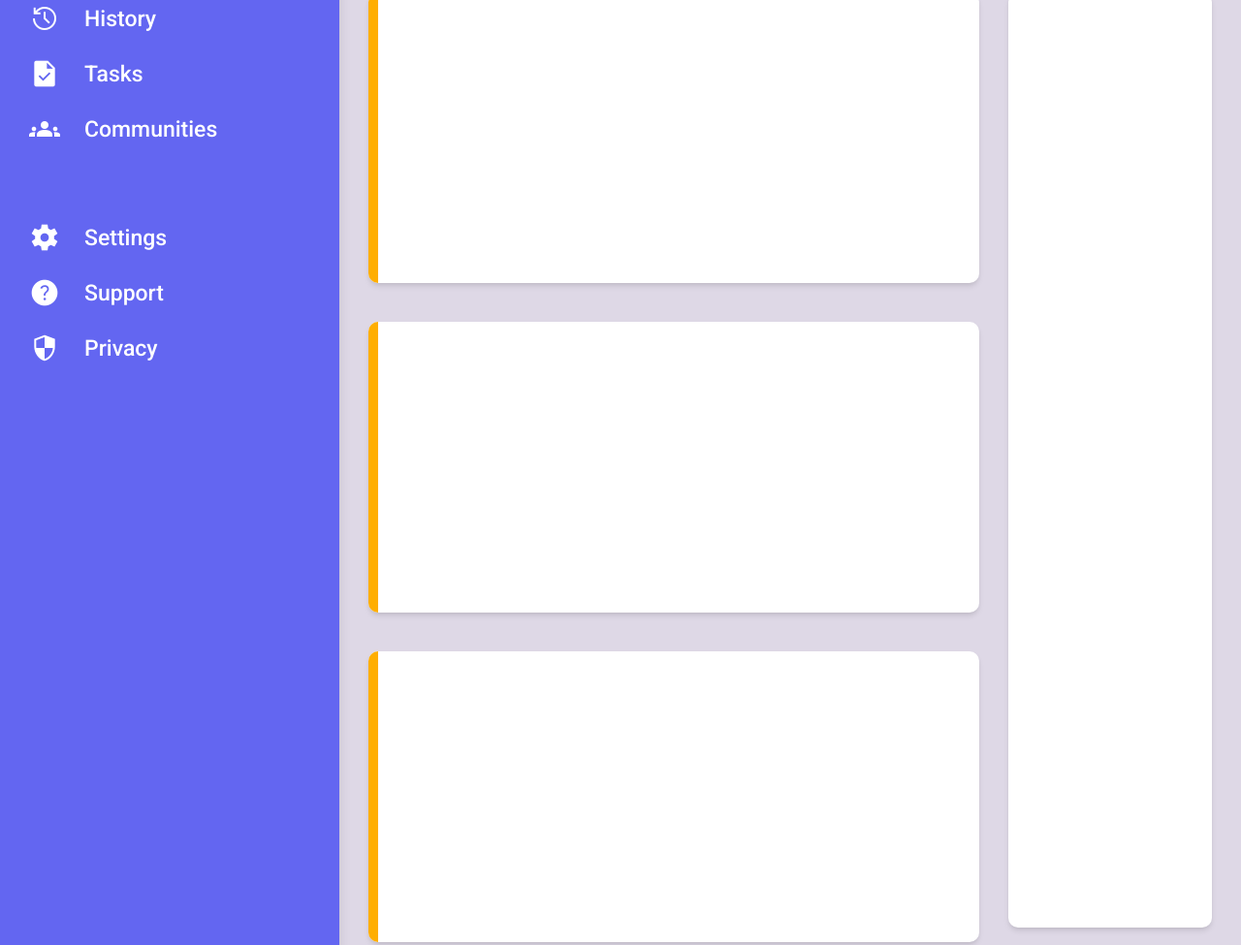
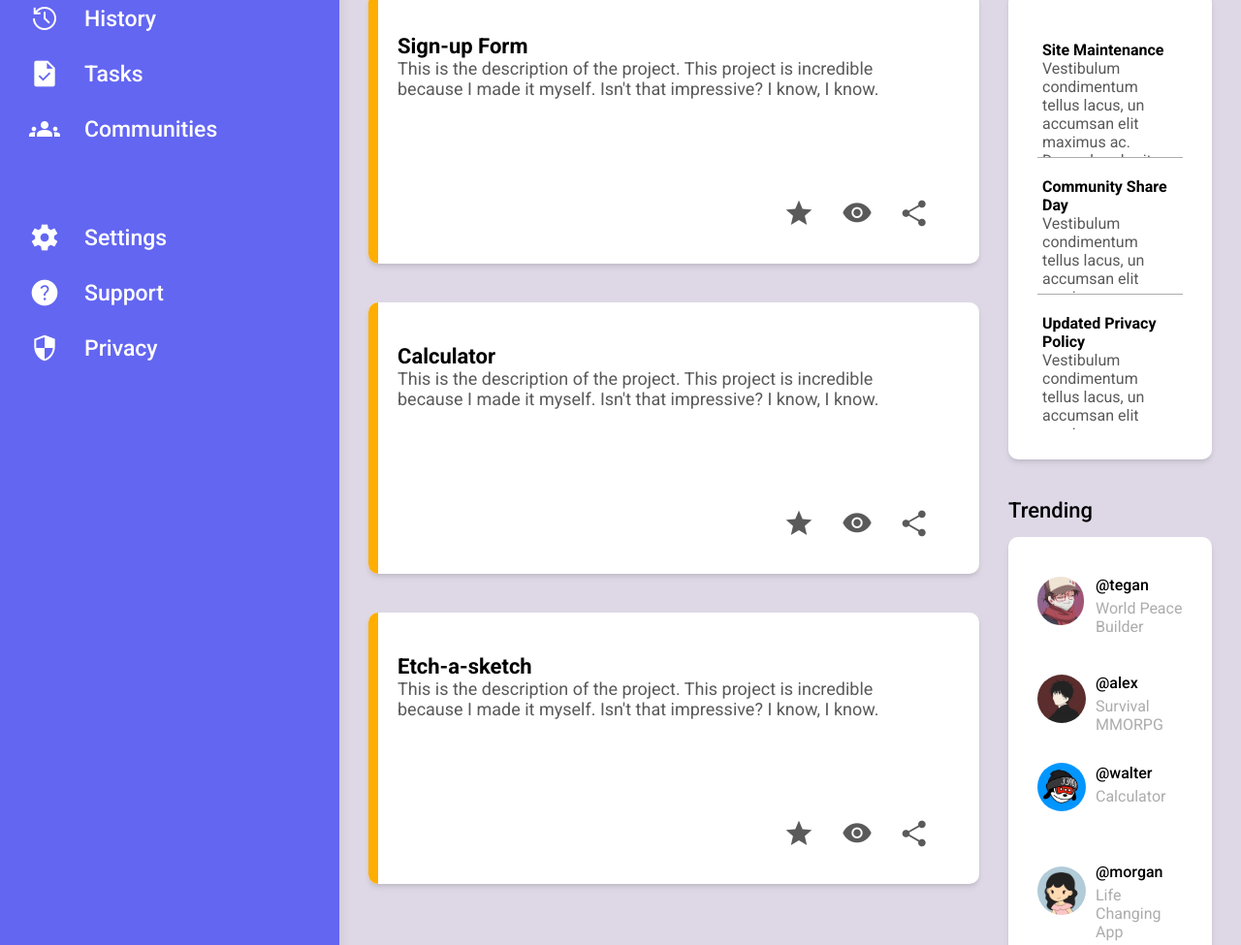
Before and after one commit to Kndrik/dashboard, a plain HTML site: page index.html in a window 1280 px wide. Shown: the part 328-1303 px from the top of the page at 97% size. Drawn offline with nearby package versions, Linux system fonts and the light colour scheme.

Commit message:
Complete layout

```diff
--- a/index.html
+++ b/index.html
@@ -6,6 +6,9 @@
     <link rel="stylesheet" href="style.css" defer>
     <link rel="preconnect" href="https://fonts.googleapis.com"><link rel="preconnect" href="https://fonts.gstatic.com" crossorigin><link href="https://fonts.googleapis.com/css2?family=Roboto:wght@300;400;500;700&display=swap" rel="stylesheet">
 
+    <link rel="stylesheet" href="https://fonts.googleapis.com/css2?family=Material+Symbols+Outlined:opsz,wght,FILL,GRAD@20..48,100..700,0..1,-50..200" />
+    <link rel="stylesheet" href="https://fonts.googleapis.com/css2?family=Material+Symbols+Outlined:opsz,wght,FILL,GRAD@20..48,100..700,0..1,-50..200" />
+    <link rel="stylesheet" href="https://fonts.googleapis.com/css2?family=Material+Symbols+Outlined:opsz,wght,FILL,GRAD@20..48,100..700,0..1,-50..200" />
     <link rel="stylesheet" href="https://fonts.googleapis.com/css2?family=Material+Symbols+Outlined:opsz,wght,FILL,GRAD@20..48,100..700,0..1,-50..200" />
     <link rel="stylesheet" href="https://fonts.googleapis.com/css2?family=Material+Symbols+Outlined:opsz,wght,FILL,GRAD@20..48,100..700,0..1,-50..200" />
     <link rel="stylesheet" href="https://fonts.googleapis.com/css2?family=Material+Symbols+Outlined:opsz,wght,FILL,GRAD@20..48,100..700,0..1,-50..200" />
@@ -85,37 +88,84 @@
                 <div class="project-cards">
                     <div class="card project">
                         <div class="left"></div>
-                        <div class="right"></div>
+                        <div class="right">
+                            <p>Sign-up Form</p>
+                            <p>This is the description of the project. This project is incredible because I made it myself. Isn't that impressive? I know, I know.</p>
+                            <div class="card-icons">
+                                <span class="material-symbols-outlined">star</span>
+                                <span class="material-symbols-outlined">visibility</span>
+                                <span class="material-symbols-outlined">share</span>
+                            </div>
+                        </div>
                     </div>
                     <div class="card project">
                         <div class="left"></div>
-                        <div class="right"></div>
+                        <div class="right">
+                            <p>Calculator</p>
+                            <p>This is the description of the project. This project is incredible because I made it myself. Isn't that impressive? I know, I know.</p>
+                            <div class="card-icons">
+                                <span class="material-symbols-outlined">star</span>
+                                <span class="material-symbols-outlined">visibility</span>
+                                <span class="material-symbols-outlined">share</span>
+                            </div>
+                        </div>
                     </div>
                     <div class="card project">
                         <div class="left"></div>
-                        <div class="right"></div>
-                    </div>
-                    <div class="card project">
-                        <div class="left"></div>
-                        <div class="right"></div>
-                    </div>
-                    <div class="card project">
-                        <div class="left"></div>
-                        <div class="right"></div>
-                    </div>
-                    <div class="card project">
-                        <div class="left"></div>
-                        <div class="right"></div>
+                        <div class="right">
+                            <p>Etch-a-sketch</p>
+                            <p>This is the description of the project. This project is incredible because I made it myself. Isn't that impressive? I know, I know.</p>
+                            <div class="card-icons">
+                                <span class="material-symbols-outlined">star</span>
+                                <span class="material-symbols-outlined">visibility</span>
+                                <span class="material-symbols-outlined">share</span>
                             </div>
                         </div>
                     </div>
+                </div>
+            </div>
+            <div class="right-part">
                 <div class="announcements">
                     <h1>Announcements</h1>
-                <div class="card"></div>
+                    <div class="card">
+                        <div class="announcement">
+                            <p class="title">Site Maintenance</p>
+                            <p>Vestibulum condimentum tellus lacus, un accumsan elit maximus ac. Donec hendrerit sodales congue</p>
+                        </div>
+                        <div class="announcement">
+                            <p class="title">Community Share Day</p>
+                            <p>Vestibulum condimentum tellus lacus, un accumsan elit maximus ac. Donec hendrerit sodales congue</p>
+                        </div>
+                        <div class="announcement">
+                            <p class="title">Updated Privacy Policy</p>
+                            <p>Vestibulum condimentum tellus lacus, un accumsan elit maximus ac. Donec hendrerit sodales congue</p>
+                        </div>
+                    </div>
                 </div>
                 <div class="trendings">
                     <h1>Trending</h1>
                     <div class="card">
+                        <div class="trending-project">
+                            <img class="small-picture" src="images/avatar3.png" alt="profile picture">
+                            <p class="usertag">@tegan</p>
+                            <p class="project-name">World Peace Builder</p>
+                        </div>
+                        <div class="trending-project">
+                            <img class="small-picture" src="images/avatar4.jpg" alt="profile picture">
+                            <p class="usertag">@alex</p>
+                            <p class="project-name">Survival MMORPG</p>
+                        </div>
+                        <div class="trending-project">
+                            <img class="small-picture" src="images/avatar2.jpg" alt="profile picture">
+                            <p class="usertag">@walter</p>
+                            <p class="project-name">Calculator</p>
+                        </div>
+                        <div class="trending-project">
+                            <img class="small-picture" src="images/avatar5.png" alt="profile picture">
+                            <p class="usertag">@morgan</p>
+                            <p class="project-name">Life Changing App</p>
+                        </div>
+                    </div>
                 </div>
             </div>
         </div>
--- a/style.css
+++ b/style.css
@@ -25,7 +25,7 @@ p {
     color: white;
 }
 
-.title {
+.sidebar .title {
     display: flex;
     align-items: center;
     padding: 20px;
@@ -33,7 +33,7 @@ p {
     margin-bottom: 50px;
 }
 
-.title p {
+.sidebar .title p {
     margin-left: 10px;
     font-weight: 500;
 }
@@ -106,9 +106,9 @@ li.bigger-margin {
 .search-bar {
     border: none;
     background-color: rgb(222, 216, 230);
-    height: 36px;
+    height: 44px;
     max-width: 80%;
-    border-radius: 23px;
+    border-radius: 22px;
     flex: 1;
     width: auto;
     padding-left: 15px;
@@ -173,7 +173,7 @@ li.bigger-margin {
 
 .user-name {
     font-weight: 700;
-    font-size: 18px;
+    font-size: 22px;
 }
 
 .header-bottom .left p {
@@ -201,12 +201,12 @@ li.bigger-margin {
     padding: 30px;
     gap: 30px;
     grid-template-columns: 3fr 1fr;
-    grid-template-rows: fit-content(200px) fit-content(200px);
 }
 
 .projects {
     grid-column: 1/2;
     grid-row: 1/3;
+    align-self: start;
 }
 
 .announcements {
@@ -232,6 +232,13 @@ h1 {
     grid-template-rows: 40px 1fr;
 }
 
+.right-part {
+    justify-self: start;
+    display: grid;
+    row-gap: 40px;
+    grid-template-rows: fit-content(400px) fit-content(400px);
+}
+
 .project-cards {
     display: grid;
     grid-template-columns: repeat(auto-fill, minmax(400px, 1fr));
@@ -246,7 +253,7 @@ h1 {
 }
 
 .card.project {
-    height: 300px;
+    height: 280px;
     display: grid;
     grid-template-columns: 10px auto;
 }
@@ -256,3 +263,89 @@ h1 {
     border-top-left-radius: 10px;
     border-bottom-left-radius: 10px;
 }
+
+.card.project .right {
+    padding: 20px 50px 20px 20px;
+    display: grid;
+    grid-template-rows: 1fr 3fr 1fr;
+}
+
+.card.project .right p {
+    font-size: 18px;
+    color: rgb(90, 90, 90);
+}
+
+.card.project .right p:first-child {
+    color: black;
+    font-size: 22px;
+    font-weight: 700;
+    align-self: end;
+}
+
+.card-icons {
+    display: flex;
+    color: rgb(90, 90, 90);
+    justify-content: flex-end;
+    align-content: center;
+    gap: 28px;
+}
+
+.card-icons .material-symbols-outlined {
+    font-size: 32px;
+}
+
+.announcement {
+    border-bottom: 1px solid rgba(90, 90, 90, 0.5);
+    max-height: 100px;
+    padding: 20px 5px;
+    overflow: hidden;
+}
+
+.announcement:last-child {
+    border: none;
+}
+
+.announcement p:first-child {
+    font-size: 16px;
+    font-weight: 700;
+}
+
+.announcement p:last-child {
+    color: rgb(90, 90, 90);
+}
+
+.announcements .card,
+.trendings .card {
+    padding: 30px 30px;
+    max-width: 300px;
+}
+
+.trending-project {
+    display: grid;
+    align-items: center;
+    align-content: center;
+    grid-template-columns: 50px auto;
+    grid-template-rows: 4fr 6fr;
+    column-gap: 10px;
+}
+
+.trending-project .small-picture {
+    grid-column: 1/2;
+    grid-row: 1/3;
+}
+
+.usertag {
+    align-self: end;
+    font-weight: 500;
+}
+
+.project-name {
+    align-self: start;
+    padding-top:5px;
+    color: rgba(90, 90, 90, 0.5);
+}
+
+.trendings .card {
+    display: grid;
+    gap: 30px;
+}
```
Also changed, not shown: images/avatar1.jpg (deleted), images/avatar3.jpg (deleted), images/avatar3.png (added), images/avatar4.jpg (added), images/avatar5.png (added). Lines whose indentation alone changed are shown as unchanged.
